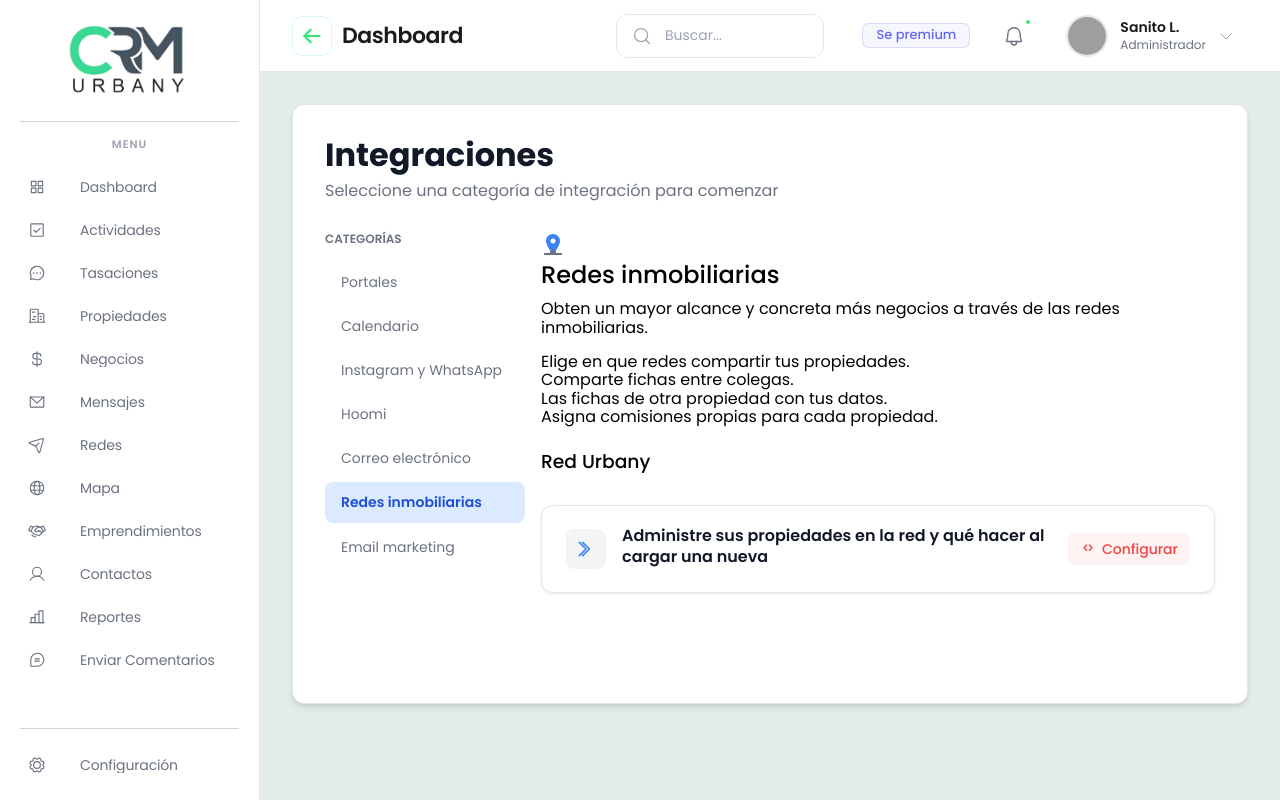
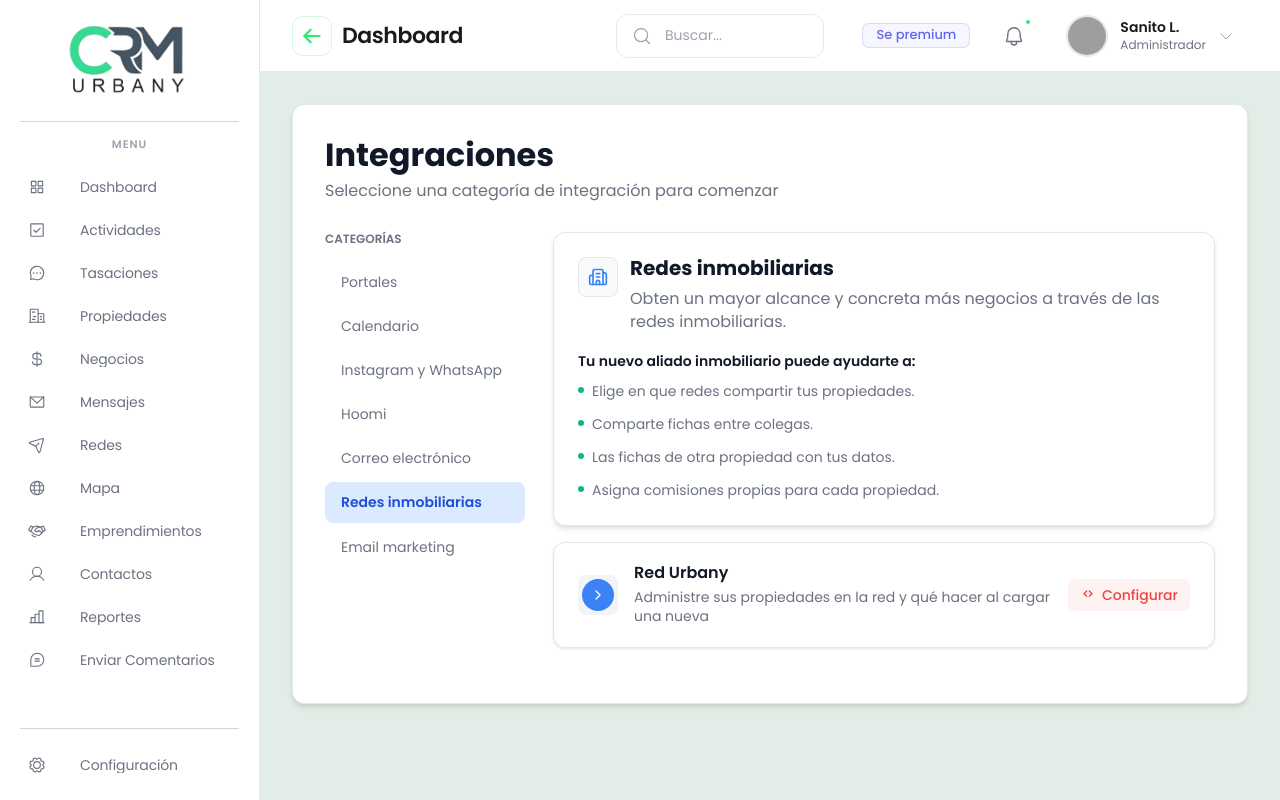
Before and after one commit to ReflexoPeru/Urbany-1-Frontend, a React (Vite) app: page /integrations/networks in a window 1280 px wide. Built offline with nearby package versions, Linux system fonts and the light colour scheme; grey boxes are pictures that could not be loaded.

Commit message:
feature: changin inetgrations and render.

```diff
--- /dev/null
+++ b/src/features/integrations/components/IntegrationPreview/IntegrationPreview.jsx
@@ -0,0 +1,55 @@
+import React from 'react';
+
+const IntegrationPreview = () => {
+  return (
+    <div style={{
+      display: 'flex',
+      alignItems: 'center',
+      justifyContent: 'center',
+      height: '100%',
+      minHeight: '400px',
+      background: '#ffffff',
+      borderRadius: '12px',
+      border: '1px solid #e5e7eb'
+    }}>
+      <div style={{
+        textAlign: 'center',
+        maxWidth: '400px',
+        padding: '40px 20px'
+      }}>
+        <div style={{
+          marginBottom: '24px',
+          opacity: '0.6'
+        }}>
+          <svg width="64" height="64" viewBox="0 0 24 24" fill="none" xmlns="http://www.w3.org/2000/svg">
+            <rect x="3" y="3" width="18" height="18" rx="2" stroke="#d1d5db" strokeWidth="2" fill="none"/>
+            <path d="M8 8h8v2H8V8z" stroke="#d1d5db" strokeWidth="2" fill="none"/>
+            <path d="M8 12h8v2H8v-2z" stroke="#d1d5db" strokeWidth="2" fill="none"/>
+            <path d="M8 16h4v2H8v-2z" stroke="#d1d5db" strokeWidth="2" fill="none"/>
+            <circle cx="6" cy="6" r="1" fill="#d1d5db"/>
+          </svg>
+        </div>
+        <h3 style={{
+          fontSize: '18px',
+          fontWeight: '600',
+          color: '#374151',
+          margin: '0 0 8px 0',
+          fontFamily: 'Poppins, sans-serif'
+        }}>
+          Seleccione una categoría
+        </h3>
+        <p style={{
+          fontSize: '14px',
+          color: '#6b7280',
+          margin: '0',
+          lineHeight: '1.5',
+          fontFamily: 'Poppins, sans-serif'
+        }}>
+          Elija una categoría del menú lateral para ver las integraciones disponibles
+        </p>
+      </div>
+    </div>
+  );
+};
+
+export default IntegrationPreview;
--- /dev/null
+++ b/src/features/integrations/components/IntegrationPreview/index.js
@@ -0,0 +1 @@
+export { default } from './IntegrationPreview';
--- a/src/features/integrations/components/StaticCard/StaticCard.module.css
+++ b/src/features/integrations/components/StaticCard/StaticCard.module.css
@@ -1,18 +1,18 @@
 .card {
   background: #ffffff;
-  border-radius: 8px;
-  box-shadow: 0 1px 3px rgba(0, 0, 0, 0.1), 0 1px 2px rgba(0, 0, 0, 0.06);
+  border-radius: 12px;
+  box-shadow: 0 4px 6px -1px rgba(0, 0, 0, 0.1), 0 2px 4px -1px rgba(0, 0, 0, 0.06);
   border: 1px solid #e5e7eb;
-  padding: 16px;
+  padding: 24px;
   max-width: 100%;
   margin: 0;
 }
 
 .header {
   display: flex;
-  align-items: center;
-  gap: 8px;
-  margin-bottom: 12px;
+  align-items: flex-start;
+  gap: 12px;
+  margin-bottom: 0;
 }
 
 .logoContainer {
@@ -22,18 +22,19 @@
 }
 
 .logo {
-  width: 32px;
-  height: 32px;
+  width: 40px;
+  height: 40px;
   background: #f8fafc;
-  border-radius: 6px;
+  border-radius: 8px;
   display: flex;
   align-items: center;
   justify-content: center;
   border: 1px solid #e5e7eb;
+  flex-shrink: 0;
 }
 
 .title {
-  font-size: 18px;
+  font-size: 20px;
   font-weight: 700;
   color: #111827;
   margin: 0;
@@ -46,10 +47,10 @@
 }
 
 .description {
-  font-size: 14px;
+  font-size: 16px;
   color: #6b7280;
   line-height: 1.4;
-  margin: 0;
+  margin: 8px 0 20px 0;
 }
 
 .subtitle {
@@ -65,7 +66,7 @@
   margin: 0;
   display: flex;
   flex-direction: column;
-  gap: 8px;
+  gap: 12px;
 }
 
 .featureItem {
@@ -75,18 +76,18 @@
 }
 
 .bullet {
-  width: 4px;
-  height: 4px;
-  background: #3B82F6;
+  width: 6px;
+  height: 6px;
+  background: #10B981;
   border-radius: 50%;
   margin-top: 6px;
   flex-shrink: 0;
 }
 
 .featureItem span {
-  font-size: 12px;
+  font-size: 14px;
   color: #6b7280;
-  line-height: 1.3;
+  line-height: 1.5;
 }
 
 .infoSection {
--- a/src/features/integrations/pages/comunicacion/emailMarketing.jsx
+++ b/src/features/integrations/pages/comunicacion/emailMarketing.jsx
@@ -1,86 +1,120 @@
 import React from 'react';
+import { Check } from 'lucide-react';
 import IntegrationAccordion from '../../components/IntegrationAccordion/IntegrationAccordion';
 
 const EmailMarketing = () => {
   return (
-    <div>
+    <div style={{ marginLeft: '12px' }}>
+      <IntegrationAccordion
+        title="MyPerfit"
+        description="Administre sus propiedades en la red y qué hacer al cargar una nueva"
+        icon={
           <div style={{
-        background: '#ffffff',
-        borderRadius: '12px',
-        padding: '24px',
-        border: '1px solid #e5e7eb',
-        boxShadow: '0 1px 3px rgba(0, 0, 0, 0.1)'
+            width: '32px',
+            height: '32px',
+            backgroundColor: '#3B82F6',
+            borderRadius: '4px',
+            display: 'flex',
+            alignItems: 'center',
+            justifyContent: 'center'
           }}>
-        <h2 style={{
-          margin: '0 0 16px 0',
-          fontSize: '24px',
-          fontWeight: '700',
-          color: '#111827',
-          lineHeight: '1.3'
-        }}>
-          Email Marketing
-        </h2>
-
-        <p style={{
-          margin: '0 0 24px 0',
-          fontSize: '16px',
-          color: '#6b7280',
-          lineHeight: '1.5'
-        }}>
-          Configure sus campañas de email marketing para llegar a más clientes.
-        </p>
-
-        <IntegrationAccordion
-          title="Mailchimp"
-          description="Integre Mailchimp para crear y gestionar campañas de email marketing."
-          icon={
-            <svg width="20" height="20" viewBox="0 0 24 24" fill="none" xmlns="http://www.w3.org/2000/svg">
-              <path d="M12 2C6.48 2 2 6.48 2 12s4.48 10 10 10 10-4.48 10-10S17.52 2 12 2zm-2 15l-5-5 1.41-1.41L10 14.17l7.59-7.59L19 8l-9 9z" fill="#FFE01B" />
-            </svg>
+            <Check size={16} color="white" />
+          </div>
         }
       >
         <div style={{
+          display: 'flex',
+          flexDirection: 'column',
+          padding: '24px',
           background: '#ffffff',
           borderRadius: '12px',
-            padding: '24px',
           border: '1px solid #e5e7eb',
-            marginTop: '8px',
-            textAlign: 'center'
+          marginTop: '16px'
         }}>
-            <h4 style={{
-              margin: '0 0 6px 0',
+          <h3 style={{
             fontSize: '18px',
             fontWeight: '600',
-              color: '#111827'
+            color: '#111827',
+            margin: '0 0 8px 0'
           }}>
-              Configurar Mailchimp
-            </h4>
-
+            Integración con MyPerfit
+          </h3>
           <p style={{
-              margin: '0 0 16px 0',
             fontSize: '14px',
             color: '#6b7280',
+            margin: '0 0 24px 0',
             lineHeight: '1.5'
           }}>
-              Conecte su cuenta de Mailchimp para comenzar a crear campañas
+            Conecta con tu cuenta de MyPerfit para poder sincronizar los contactos y crear listas.
           </p>
 
-            <button style={{
-              backgroundColor: '#2563eb',
-              color: '#ffffff',
-              padding: '10px 20px',
+          <div style={{ marginBottom: '16px' }}>
+            <label style={{
+              display: 'block',
+              fontSize: '14px',
+              fontWeight: '500',
+              color: '#111827',
+              marginBottom: '8px'
+            }}>
+              API Key
+            </label>
+            <input
+              type="text"
+              style={{
+                width: '100%',
+                padding: '12px',
+                border: '1px solid #d1d5db',
                 borderRadius: '8px',
                 fontSize: '14px',
+                outline: 'none',
+                transition: 'border-color 0.2s ease'
+              }}
+              onFocus={(e) => e.target.style.borderColor = '#3B82F6'}
+              onBlur={(e) => e.target.style.borderColor = '#d1d5db'}
+            />
+          </div>
+
+          <div style={{ marginBottom: '24px' }}>
+            <label style={{
+              display: 'block',
+              fontSize: '14px',
+              fontWeight: '500',
+              color: '#111827',
+              marginBottom: '8px'
+            }}>
+              Cuenta
+            </label>
+            <input
+              type="text"
+              style={{
+                width: '100%',
+                padding: '12px',
+                border: '1px solid #d1d5db',
+                borderRadius: '8px',
+                fontSize: '14px',
+                outline: 'none',
+                transition: 'border-color 0.2s ease'
+              }}
+              onFocus={(e) => e.target.style.borderColor = '#3B82F6'}
+              onBlur={(e) => e.target.style.borderColor = '#d1d5db'}
+            />
+          </div>
+
+          <button style={{
+            backgroundColor: '#3B82F6',
+            color: 'white',
+            padding: '12px 24px',
+            borderRadius: '8px',
+            border: 'none',
+            fontSize: '14px',
             fontWeight: '600',
-              border: 'none',
             cursor: 'pointer',
-              transition: 'background-color 0.2s ease-in-out'
+            alignSelf: 'flex-start'
           }}>
-              Conectar Mailchimp
+            Guardar Configuración
           </button>
         </div>
       </IntegrationAccordion>
-      </div>
     </div>
   );
 };
--- a/src/features/integrations/pages/herramientas/calendar.jsx
+++ b/src/features/integrations/pages/herramientas/calendar.jsx
@@ -2,7 +2,7 @@
 
 const Calendar = () => {
   return (
-    <div>
+    <div style={{ marginLeft: '12px' }}>
       <div style={{ marginBottom: '20px' }}>
         <h3 style={{ fontSize: '18px', fontWeight: '600', color: '#111827', margin: '0 0 12px 0' }}>
           Sincronización de calendario
--- a/src/features/integrations/pages/integrations.jsx
+++ b/src/features/integrations/pages/integrations.jsx
@@ -2,12 +2,12 @@
 import { Outlet, useLocation } from 'react-router-dom';
 import ScrollableContainer from '../components/ScrollableContainer/ScrollableContainer';
 import IntegrationSidebar from '../components/IntegrationSidebar/IntegrationSidebar';
+import IntegrationPreview from '../components/IntegrationPreview/IntegrationPreview';
 
 const Integrations = () => {
-  const [selectedCategory, setSelectedCategory] = useState('portales');
+  const [selectedCategory, setSelectedCategory] = useState(null);
   const location = useLocation();
 
-  // Detectar categoría activa basada en la ruta actual
   useEffect(() => {
     const currentPath = location.pathname;
     if (currentPath.includes('/portals')) {
@@ -26,6 +26,8 @@
       setSelectedCategory('marketing');
     } else if (currentPath.includes('/emailMarketing')) {
       setSelectedCategory('email-marketing');
+    } else {
+      setSelectedCategory(null);
     }
   }, [location.pathname]);
 
@@ -53,7 +55,7 @@
         <IntegrationSidebar activeCategory={selectedCategory} />
 
         <div style={{ flex: 1 }}>
-          <Outlet />
+          {selectedCategory ? <Outlet /> : <IntegrationPreview />}
         </div>
       </div>
     </div>
--- a/src/features/integrations/pages/redes/Networks.jsx
+++ b/src/features/integrations/pages/redes/Networks.jsx
@@ -1,91 +1,86 @@
 import React from 'react';
-import { integrationsData } from '../../../../mock/integrations';
+import { Building2, ChevronRight } from 'lucide-react';
+import StaticCard from '../../components/StaticCard';
 import IntegrationAccordion from '../../components/IntegrationAccordion/IntegrationAccordion';
-import styles from './Networks.module.css';
 
 const Networks = () => {
-  const { networks } = integrationsData;
+  return (
+    <div style={{ marginLeft: '12px' }}>
+      <div style={{ marginBottom: '16px' }}>
+        <StaticCard
+          title="Redes inmobiliarias"
+          description="Obten un mayor alcance y concreta más negocios a través de las redes inmobiliarias."
+          icon={<Building2 size={20} color="#3B82F6" />}
+          features={[
+            "Elige en que redes compartir tus propiedades.",
+            "Comparte fichas entre colegas.",
+            "Las fichas de otra propiedad con tus datos.",
+            "Asigna comisiones propias para cada propiedad."
+          ]}
+        />
+      </div>
 
-  return (
-    <div className={styles.container}>
-      <div className={styles.networksCard}>
-        <div className={styles.networksHeader}>
-          <div className={styles.networksIcon}>
-            <svg width="24" height="24" viewBox="0 0 24 24" fill="none" xmlns="http://www.w3.org/2000/svg">
-              <path d="M12 2C8.13 2 5 5.13 5 9c0 5.25 7 13 7 13s7-7.75 7-13c0-3.87-3.13-7-7-7zm0 9.5c-1.38 0-2.5-1.12-2.5-2.5s1.12-2.5 2.5-2.5 2.5 1.12 2.5 2.5-1.12 2.5-2.5 2.5z" fill="#3B82F6" />
-              <circle cx="12" cy="9" r="2" fill="#ffffff" />
-              <path d="M3 21h18v2H3v-2z" fill="#6B7280" />
-              <path d="M9 19h6v2H9v-2z" fill="#6B7280" />
-              <path d="M11 17h2v2h-2v-2z" fill="#6B7280" />
+      <div>
+        <IntegrationAccordion
+          title="Red Urbany"
+          description="Administre sus propiedades en la red y qué hacer al cargar una nueva"
+          icon={
+            <div style={{
+              width: '32px',
+              height: '32px',
+              backgroundColor: '#3B82F6',
+              borderRadius: '50%',
+              display: 'flex',
+              alignItems: 'center',
+              justifyContent: 'center'
+            }}>
+              <ChevronRight size={16} color="white" />
+            </div>
+          }
+        >
+          <div style={{
+            display: 'flex',
+            flexDirection: 'column',
+            alignItems: 'center',
+            justifyContent: 'center',
+            padding: '24px',
+            background: '#ffffff',
+            borderRadius: '12px',
+            border: '1px solid #e5e7eb',
+            textAlign: 'center',
+            marginTop: '16px'
+          }}>
+            <div style={{ marginBottom: '16px' }}>
+              <svg width="64" height="64" viewBox="0 0 64 64" fill="none" xmlns="http://www.w3.org/2000/svg">
+                <rect x="12" y="12" width="40" height="40" rx="6" fill="#3B82F6"/>
+                <circle cx="18" cy="18" r="2.5" fill="#EF4444"/>
+                <circle cx="24" cy="18" r="2.5" fill="#F59E0B"/>
+                <circle cx="30" cy="18" r="2.5" fill="#10B981"/>
+                <rect x="20" y="40" width="24" height="4" rx="1" fill="white"/>
               </svg>
             </div>
-          <div className={styles.networksContent}>
-            <h2 className={styles.networksTitle}>
-              {networks.title}
-            </h2>
-
-            <p className={styles.networksDescription}>
-              {networks.description}
-            </p>
-
-            <div className={styles.featuresList}>
-              {networks.features.map((feature, index) => (
-                <div key={index} className={styles.featureItem}>
-                  <div className={styles.featureBullet}></div>
-                  <span className={styles.featureText}>
-                    {feature}
-                  </span>
-                </div>
-              ))}
-            </div>
-          </div>
-        </div>
-      </div>
-
-      <div className={styles.urbanySection}>
-        <h3 className={styles.urbanyTitle}>
-          {networks.urbanyNetwork.title}
-        </h3>
-      </div>
-
-      <IntegrationAccordion
-        title={networks.urbanyNetwork.description}
-        description=""
-        icon={
-          <svg width="20" height="20" viewBox="0 0 24 24" fill="none" xmlns="http://www.w3.org/2000/svg">
-            <path d="M8 4L16 12L8 20" stroke="#3B82F6" strokeWidth="2" strokeLinecap="round" strokeLinejoin="round" />
-            <path d="M4 4L12 12L4 20" stroke="#3B82F6" strokeWidth="2" strokeLinecap="round" strokeLinejoin="round" />
-          </svg>
-        }
-      >
-        <div className={styles.accordionContent}>
-          <div className={styles.accordionIcon}>
-            <svg width="120" height="90" viewBox="0 0 200 150" fill="none" xmlns="http://www.w3.org/2000/svg">
-              <rect x="20" y="20" width="160" height="110" rx="8" fill="#3B82F6" />
-              <circle cx="50" cy="50" r="8" fill="#ffffff" />
-              <circle cx="80" cy="50" r="8" fill="#ffffff" />
-              <path d="M40 80C40 85 45 90 50 90C55 90 60 85 60 80" stroke="#ffffff" strokeWidth="3" strokeLinecap="round" />
-              <rect x="30" y="100" width="140" height="20" rx="4" fill="#ffffff" />
-              <circle cx="40" cy="110" r="3" fill="#3B82F6" />
-              <path d="M20 20L180 20M20 130L180 130" stroke="#ef4444" strokeWidth="2" strokeLinecap="round" />
-              <path d="M30 30L170 30M30 120L170 120" stroke="#ef4444" strokeWidth="2" strokeLinecap="round" />
-            </svg>
-          </div>
-
-          <h4 className={styles.accordionTitle}>
+            <h4 style={{ fontSize: '16px', fontWeight: '600', color: '#111827', margin: '0 0 8px 0' }}>
               Aun no has recibido invitaciones
             </h4>
-
-          <p className={styles.accordionDescription}>
+            <p style={{ fontSize: '14px', color: '#6b7280', margin: '0 0 24px 0' }}>
               También puedes crear una red e invitar colegas
             </p>
-
-          <button className={styles.accordionButton}>
+            <button style={{
+              backgroundColor: '#3B82F6',
+              color: 'white',
+              padding: '10px 20px',
+              borderRadius: '8px',
+              border: 'none',
+              fontSize: '14px',
+              fontWeight: '600',
+              cursor: 'pointer'
+            }}>
               Crear red inmobiliaria
             </button>
           </div>
         </IntegrationAccordion>
       </div>
+    </div>
   );
 };
 
```
Also changed, not shown: src/features/integrations/pages/comunicacion/Email.jsx (+16 -39 lines), src/features/integrations/pages/comunicacion/socialMedia.jsx (+40 -14 lines), src/features/integrations/pages/herramientas/hoomi.jsx (+17 -20 lines), 1 other file (tests, documents, lock files or other folders). Lines whose indentation alone changed are shown as unchanged.
